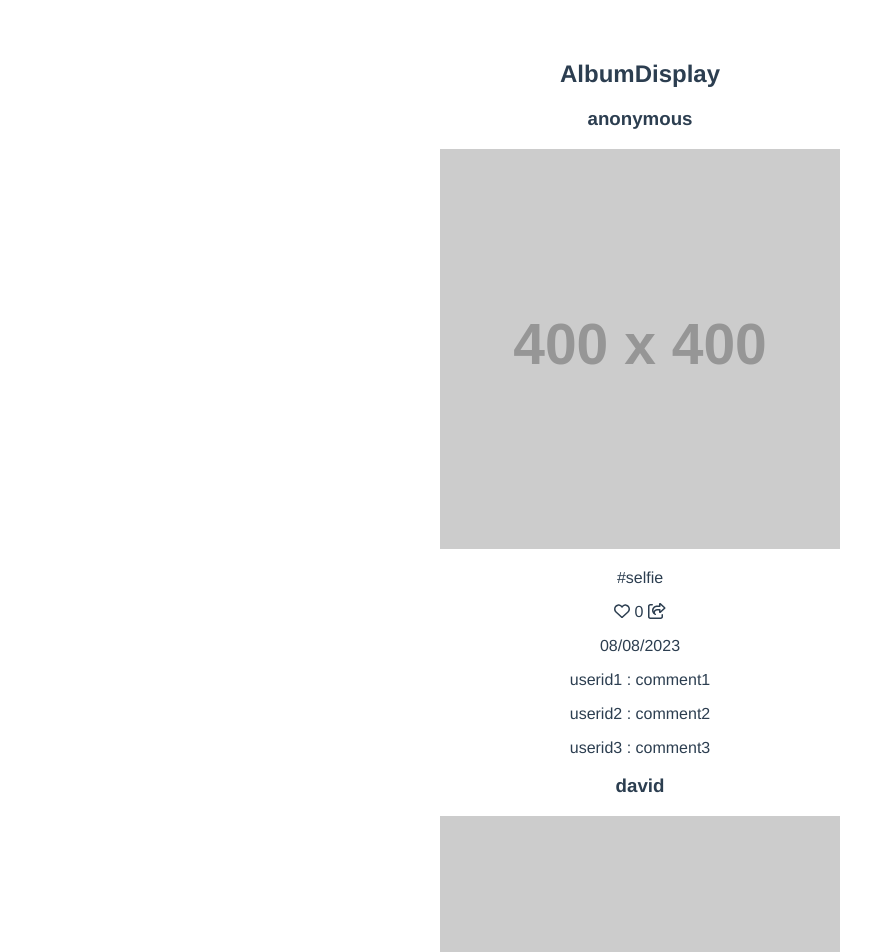
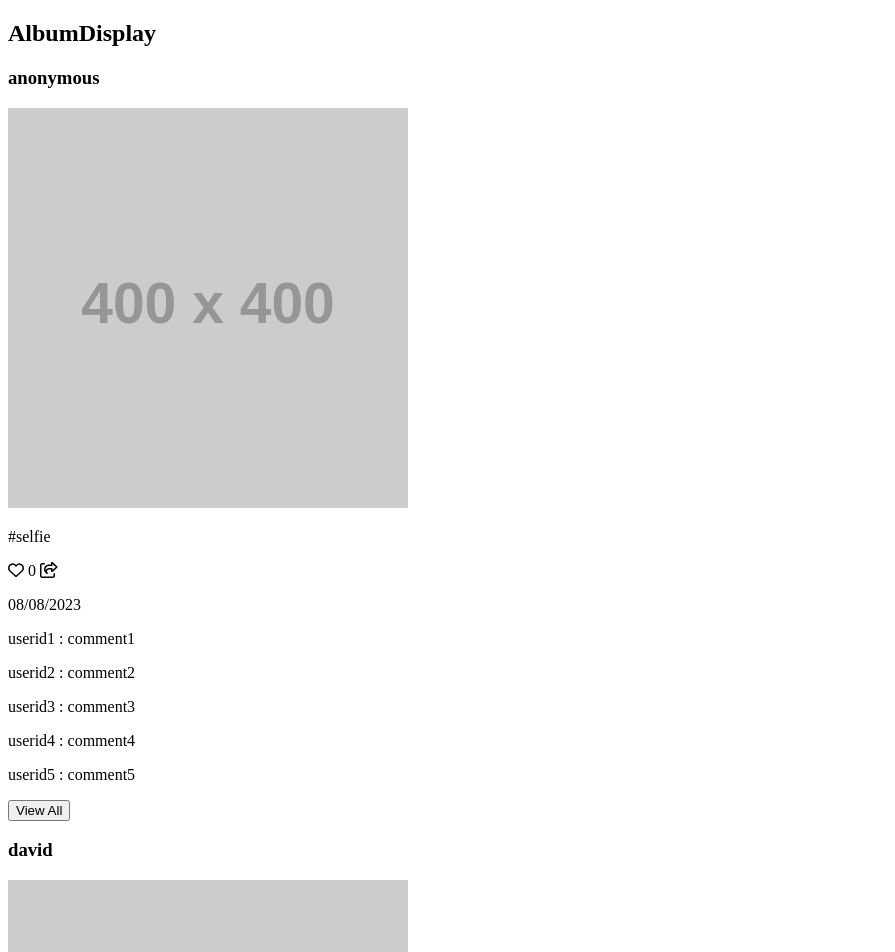
Before and after one commit to DDS58/582-project1-ttgram, a Vue app: page / in a window 1280 px wide. Shown: the top 952 px of the page, without its empty margins (0-895 px from the left). Built offline with nearby package versions, Linux system fonts and the light colour scheme.

Commit message:
another day with no progress

```diff
--- a/src/App.vue
+++ b/src/App.vue
@@ -87,16 +87,24 @@ export default {
       ],
     };
   },
+  // methods: {
+  //   viewAll(id) {
+  //     this.commentSection[id] = id;
+  //   },
+  //   viewNothing(id) {
+  //     this.commentSection[id] = null;
+  //   },
+  // },
 };
 </script>
 
 <style>
-#app {
+/* #app {
   font-family: Avenir, Helvetica, Arial, sans-serif;
   -webkit-font-smoothing: antialiased;
   -moz-osx-font-smoothing: grayscale;
   text-align: center;
   color: #2c3e50;
   margin-top: 60px;
-}
+} */
 </style>
--- a/src/components/selectedPicture.vue
+++ b/src/components/selectedPicture.vue
@@ -24,12 +24,16 @@
     </p>
     <p>{{ uploadedPicture.created_at }}</p>
   </div>
-  <div>
+  <div class="view">
     <commentSection
       v-for="userComment in allComments"
       :userComment="userComment"
       :key="userComment.cmtid"
-    ></commentSection>
+    >
+    </commentSection>
+  </div>
+  <div>
+    <button @click="viewAll" class="asd">View All</button>
   </div>
 </template>
 
@@ -85,6 +89,16 @@ export default {
           userid: "userid3",
           message: "comment3",
         },
+        {
+          cmtid: 4,
+          userid: "userid4",
+          message: "comment4",
+        },
+        {
+          cmtid: 5,
+          userid: "userid5",
+          message: "comment5",
+        },
       ],
     };
   },
@@ -106,9 +120,21 @@ export default {
       navigator.clipboard.writeText(copyText.src);
       console.log("link copied to clipboard :" + copyText.src);
     },
+
+    viewAll() {
+      document.querySelector(".view").classList = "viewNothing";
+    },
+
+    viewNothing(id) {
+      this.$emit("removeView", id);
+    },
   },
 };
 </script>
 
 <!-- Add "scoped" attribute to limit CSS to this component only -->
-<style scoped></style>
+<style scoped>
+.viewNothing {
+  display: none;
+}
+</style>
```
